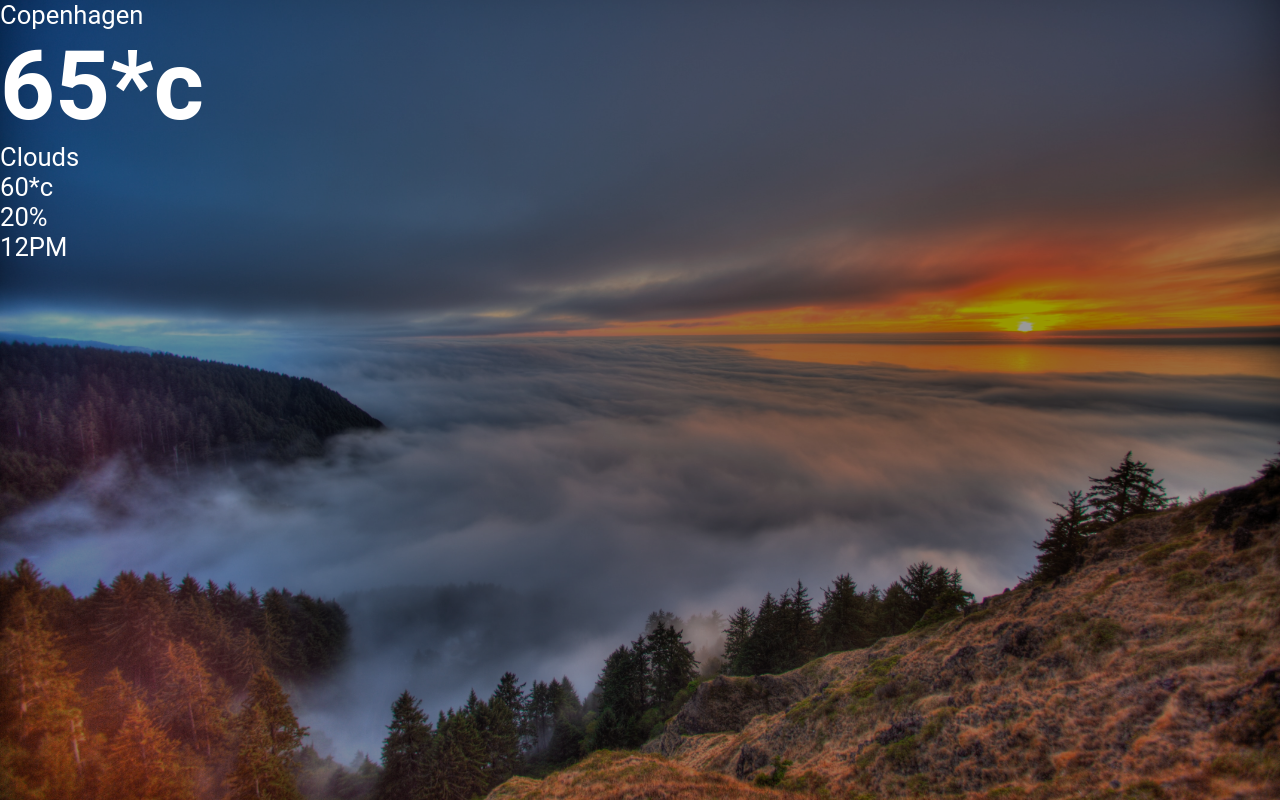
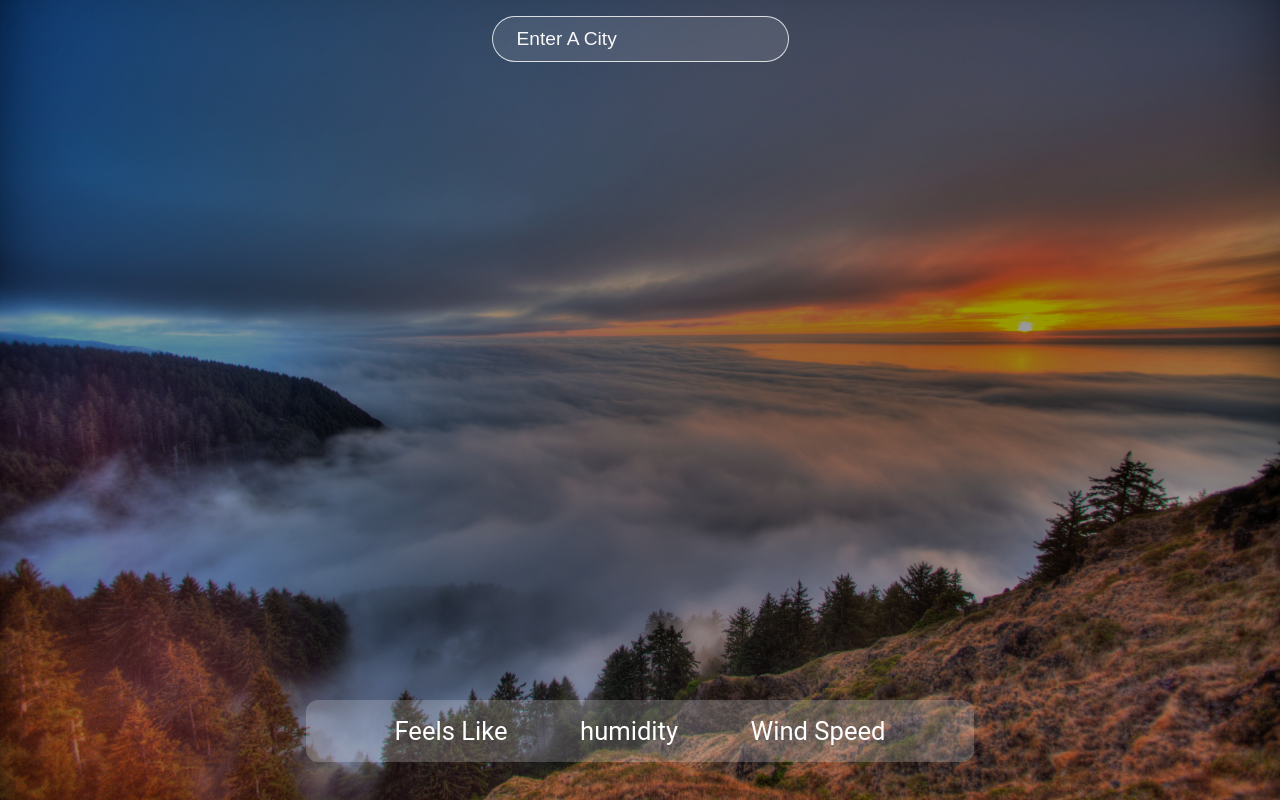
Before and after one commit to outman1998/weatherApp, a React (Create React App) app in the folder weatherapp/: page / in a window 1280 px wide. Built offline with nearby package versions, Linux system fonts and the light colour scheme; the HTML template or start-up script is replaced by a standard one.

Commit message:
application now with real API data

```diff
--- a/weatherapp/src/App.js
+++ b/weatherapp/src/App.js
@@ -1,35 +1,62 @@
-import React from 'react';
+import React, { useState } from 'react';
 import axios from 'axios';
 
 function App() {
 
-  // const url = `https://api.openweathermap.org/data/2.5/weather?lat=44.34&lon=10.99&appid=4690ccbd64f571762271e43a61c113f1`;
+  const [data, setData] = useState({});
+  const [location, setLocation] = useState('');
+
+  const url = `https://api.openweathermap.org/data/2.5/weather?q=${location}&appid=4690ccbd64f571762271e43a61c113f1`;
+
+  const searchLocation = (event) => {
+    if(event.key === 'Enter') {
+      axios.get(url).then((response) => {
+        setData(response.data)
+        console.log(response.data);
+      })
+      setLocation('');
+    }
+
+  }
 
   return (
     <div className='app'>
 
+      <div className='search'>
+        <input
+        type="text"
+        onChange={event => setLocation(event.target.value)}
+        placeholder="Enter A City"
+        onKeyPress={searchLocation}
+        value={location}
+        />
+      </div>
+
       <div className='container'>
         <div className='top'>
           <div className='location'>
-            <p>Copenhagen</p>
+            <p>{data.name}</p>
           </div>
           <div className='temp'>
-            <h1>65*c</h1>
+            {data.main ? <h1>{data.main.temp}°F</h1> : null}
           </div>
           <div className='description'>
-            <p>Clouds</p>
+          {data.weather ? <p>{data.weather[0].main}</p> : null}
           </div>
         </div>
 
         <div className='bottom'>
           <div className='feels'>
-            <p>60*c</p>
+            {data.main ? <p className='bold'>{data.main.feels_like}°F</p> : null}
+            <p>Feels Like</p>
           </div>
           <div className='humidity'>
-            <p> 20%</p>
+            {data.main ? <p className='bold'>{data.main.humidity}</p> : null}
+            <p>humidity</p>
           </div>
           <div className='wind'>
-            <p> 12PM</p>
+          {data.wind ? <p className='bold'>{data.wind.speed} MPH</p> : null}
+            <p>Wind Speed</p>
           </div>
         </div>
       </div>
--- a/weatherapp/src/index.css
+++ b/weatherapp/src/index.css
@@ -43,3 +43,62 @@
   left: 0;
   z-index: -1;
 }
+
+.container {
+  max-width: 700px;
+  height: 700px;
+  margin: auto;
+  padding: 0 1rem;
+  position: relative;
+  display: flex;
+  flex-direction: column;
+  justify-content: space-between;
+}
+
+.app .top {
+  width: 100%;
+  margin: 1rem auto;
+}
+
+.app .description {
+  position: relative;
+  right: -90%;
+  transform-origin: 0 0;
+  transform: rotate(269deg);
+}
+
+.app .bottom {
+  display: flex;
+  justify-content: space-evenly;
+  text-align: center;
+  width: 100%;
+  margin: 1rem auto;
+  padding: 1rem;
+  border-radius: 12px;
+  background-color: rgba(255, 255, 255, 0.2);
+}
+
+.bold {
+  font-weight: 700;
+}
+
+
+/* searchBar */
+
+.app .search {
+  text-align: center;
+  padding: 1rem;
+}
+
+.app input {
+  padding: .7rem 1.5rem;
+  font-size: 1.2rem;
+  border-radius: 25px;
+  border: 1px solid rgba(255, 255, 255, 0.8);
+  background: rgba(255, 255, 255, 0.1);
+  color: #f8f8f8f8;
+}
+
+::placeholder {
+  color: #f8f8f8;
+}
```
